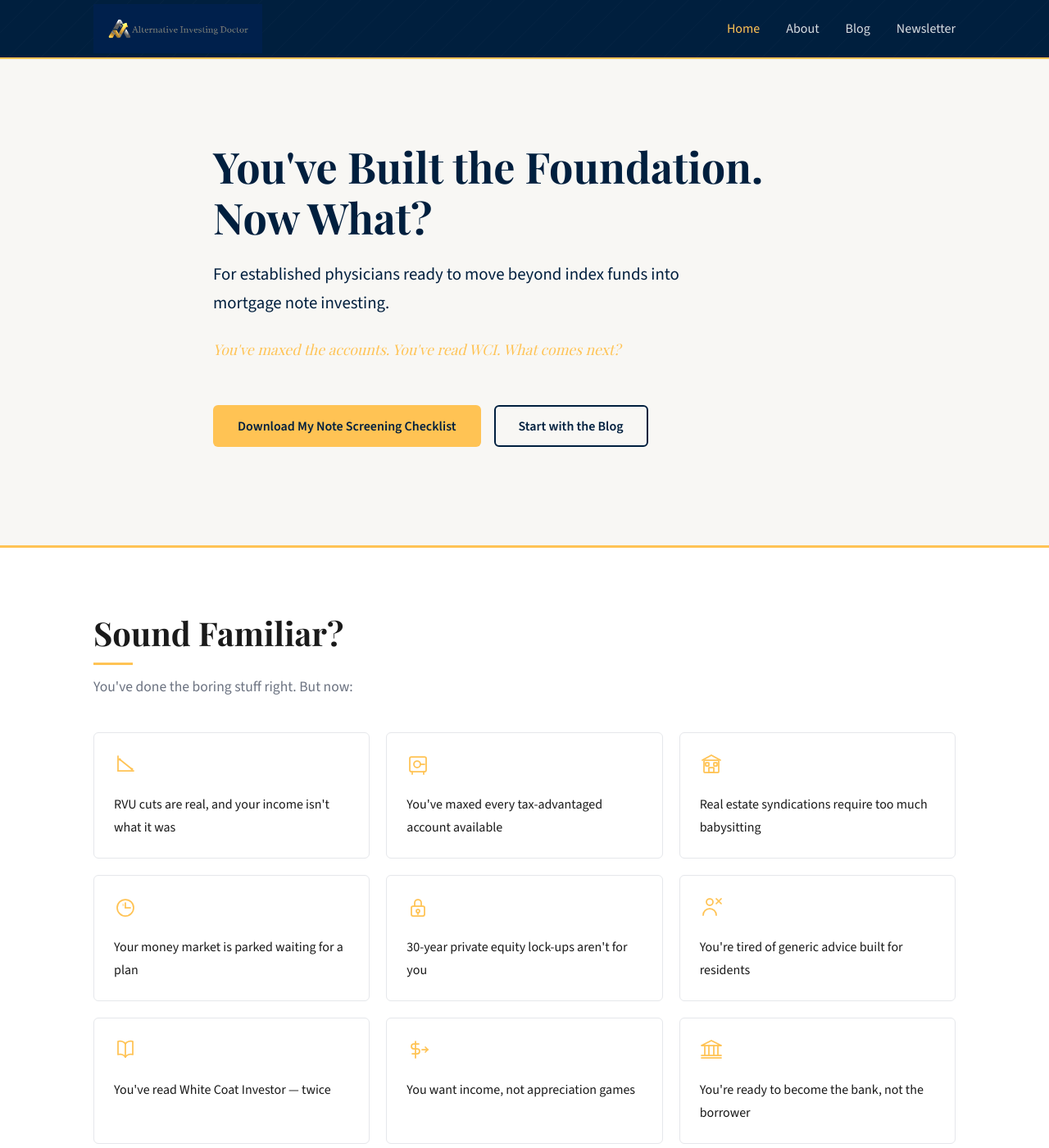
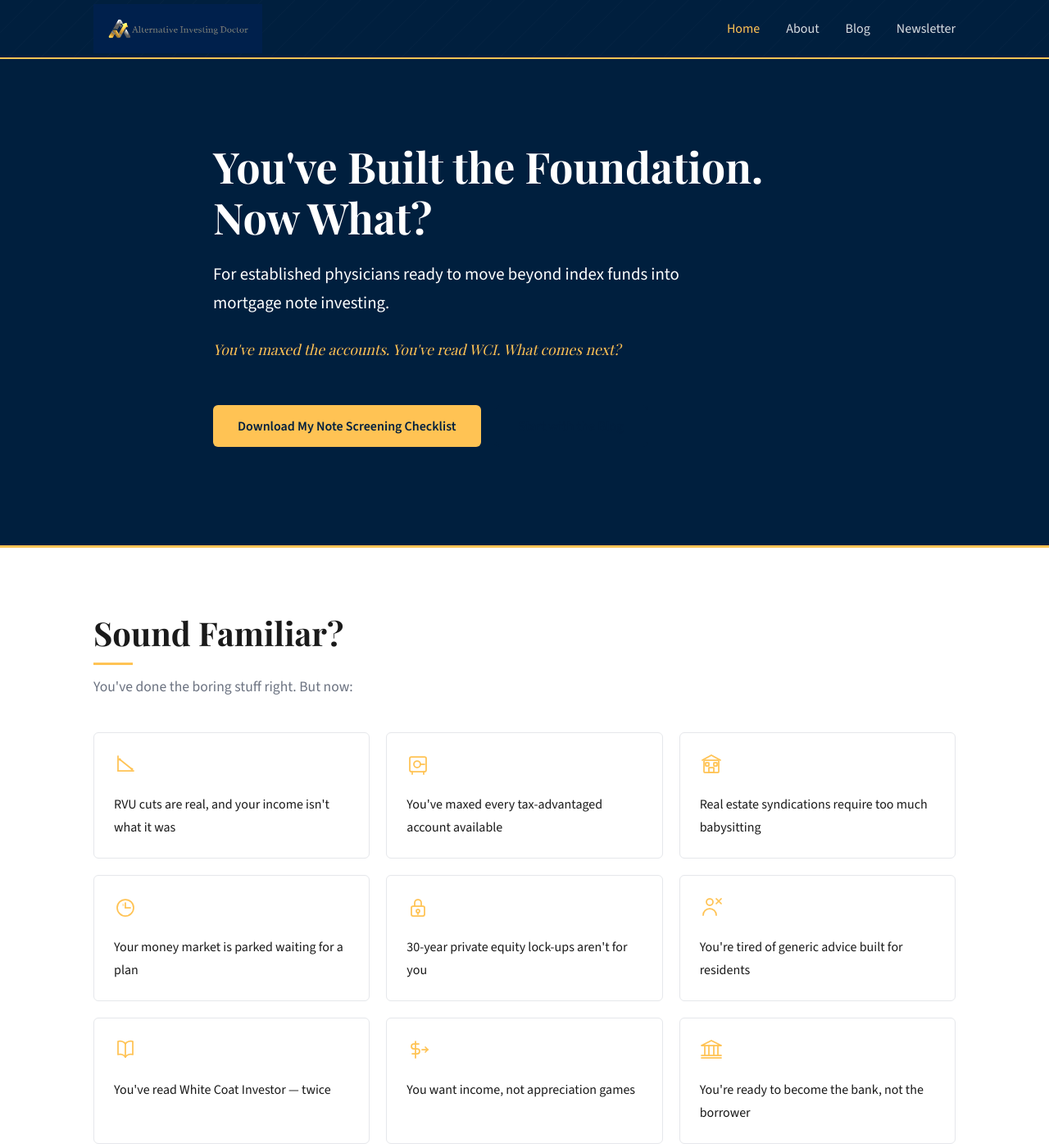
Before and after one commit to kagroshans/aid-website, a Jekyll site: the page built from index.html, in a window 1280 px wide and 1400 px high. Shown: the whole window at 82% size. Built offline with Jekyll 4.4.1, drawn with Linux system fonts in a browser that asks for light colours; some web fonts are replaced; the list of posts is cut into pages by our own code.

Commit message:
Revert hero to navy background with white text
Co-Authored-By: Claude Sonnet 4.6 <noreply@anthropic.com>

```diff
--- a/assets/css/styles.css
+++ b/assets/css/styles.css
@@ -257,8 +257,8 @@ section {
    Hero
    ============================================================ */
 .hero {
-  background-color: var(--off-white);
-  color: var(--navy);
+  background-color: var(--navy);
+  color: var(--white);
   padding: 80px 24px 96px;
 }
 
@@ -269,12 +269,12 @@ section {
 
 .hero__headline {
   margin-bottom: 20px;
-  color: var(--navy);
+  color: var(--white);
 }
 
 .hero__subhead {
   font-size: 1.2rem;
-  color: var(--navy);
+  color: var(--white);
   margin-bottom: 24px;
   max-width: 600px;
 }
```
